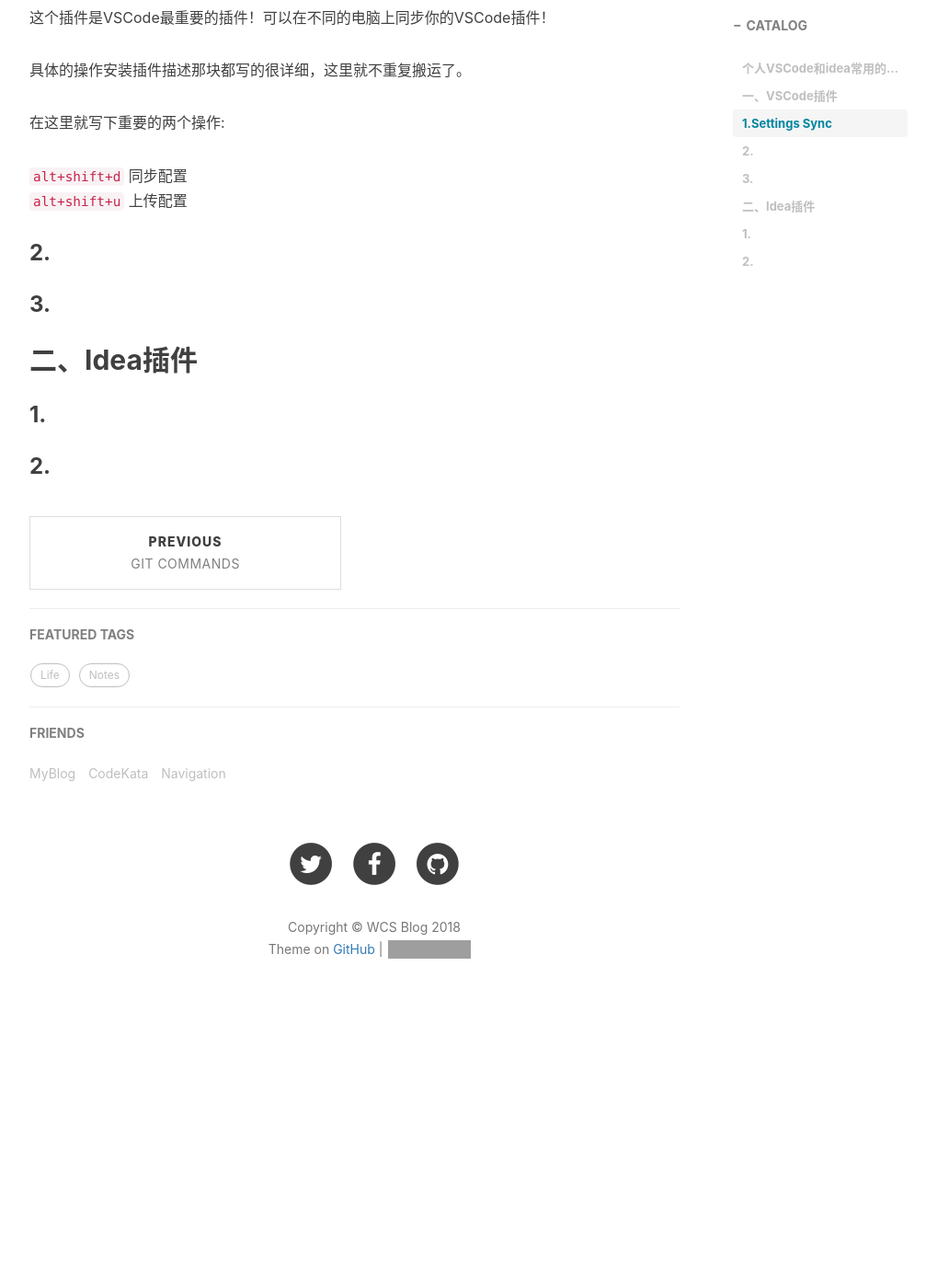
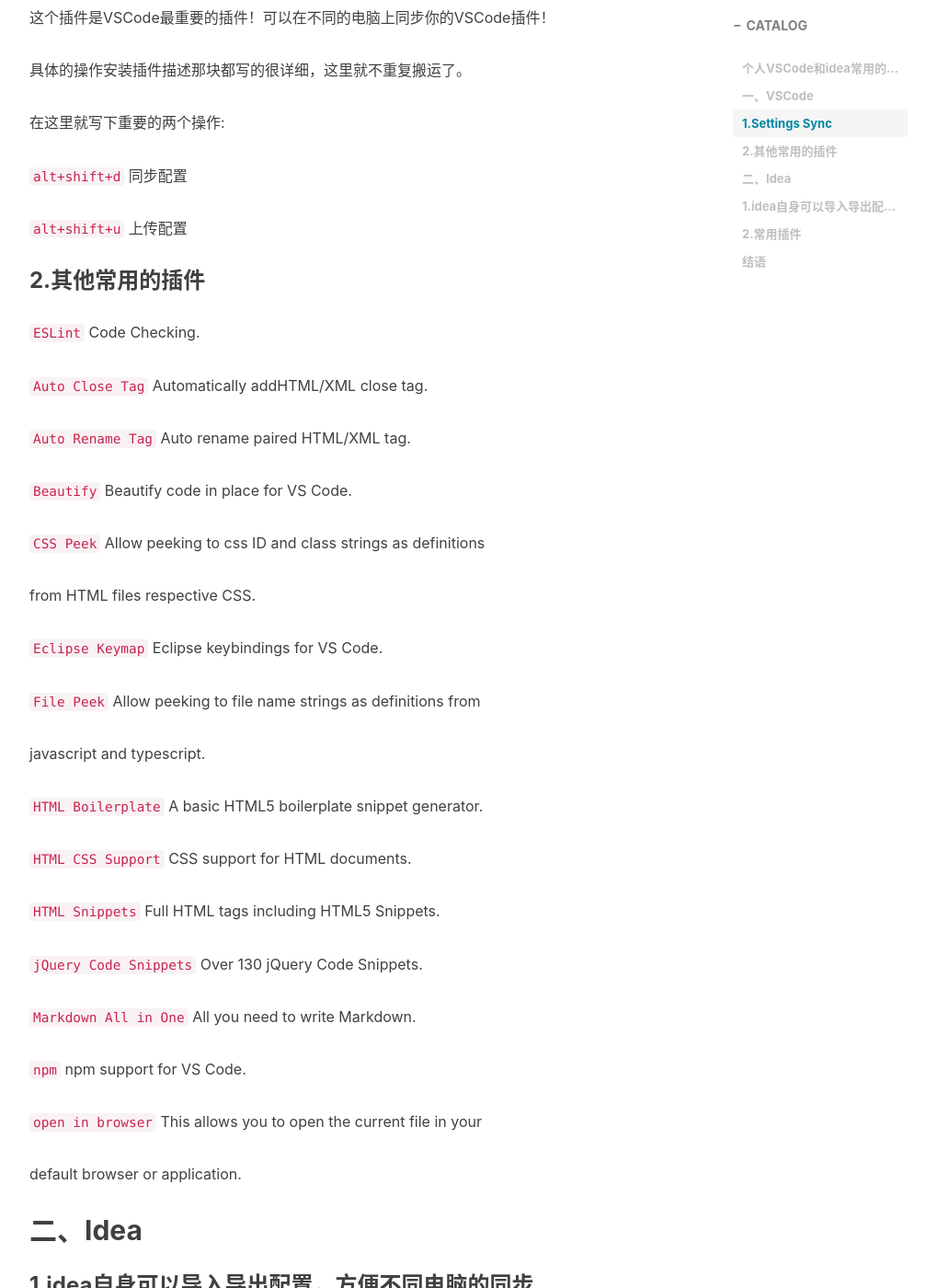
Before and after one commit to Bjorne1/Bjorne1.github.io, a Jekyll site: the page built from _posts/2018-10-01-Plug-inComponents.md, in a window 1280 px wide and 1400 px high, scrolled down 816 px. Shown: the whole window at 92% size, without its empty margins (233-1240 px from the left). Built offline with Jekyll 4.4.1, drawn with Linux system fonts in a browser that asks for light colours; nearby versions of some CDN libraries; comment, search, counter and statistics services are not loaded; before the commit the page ends 1952 px from its top, so only the background shows below that; some of the changed text lies outside the part shown; grey boxes are pictures that could not be loaded.

Commit message:
update plugin notes

```diff
--- a/_posts/2018-10-01-Plug-inComponents.md
+++ b/_posts/2018-10-01-Plug-inComponents.md
@@ -23,14 +23,67 @@
 在这里就写下重要的两个操作:
 
 `alt+shift+d` 同步配置
+
 `alt+shift+u` 上传配置
 
-### 2.
+### 2.其他常用的插件
 
-### 3.
+`ESLint` Code Checking.
 
-## 二、Idea插件
+`Auto Close Tag` Automatically addHTML/XML close tag.
 
-### 1.
+`Auto Rename Tag` Auto rename paired HTML/XML tag.
 
-### 2.
+`Beautify` Beautify code in place for VS Code.
+
+`CSS Peek` Allow peeking to css ID and class strings as definitions
+
+from HTML files respective CSS.
+
+`Eclipse Keymap` Eclipse keybindings for VS Code.
+
+`File Peek` Allow peeking to file name strings as definitions from
+
+javascript and typescript.
+
+`HTML Boilerplate` A basic HTML5 boilerplate snippet generator.
+
+`HTML CSS Support` CSS support for HTML documents.
+
+`HTML Snippets` Full HTML tags including HTML5 Snippets.
+
+`jQuery Code Snippets` Over 130 jQuery Code Snippets.
+
+`Markdown All in One` All you need to write Markdown.
+
+`npm` npm support for VS Code.
+
+`open in browser` This allows you to open the current file in your
+
+default browser or application.
+
+## 二、Idea
+
+### 1.idea自身可以导入导出配置，方便不同电脑的同步
+
+### 2.常用插件
+
+`Eclipse Code Formatter` Allows using Eclipse's code formatter
+
+directly from IntelliJ.
+
+`Free Mybatis Plugin` Free Mybatis Plugin.
+
+`JRebel for Intellij` 这里有最新的破解教程。
+
+> [JRebel破解教程](https://blog.csdn.net/Hello_l/article/details/80009516)
+
+`Maven Helper` A must have plugin for working with Maven.
+
+## 结语
+
+因为本篇文章的英语都是些很简单的单词，就直接用英文写没有翻译。虽然是简单
+
+的单词，经常碰到，但是也因为很少拼写的原因经常打错，英语这一块还是要坚持
+
+学习啊！
```
Also changed, not shown: other parts of _posts/2018-10-01-Plug-inComponents.md (+1 -1 lines).
